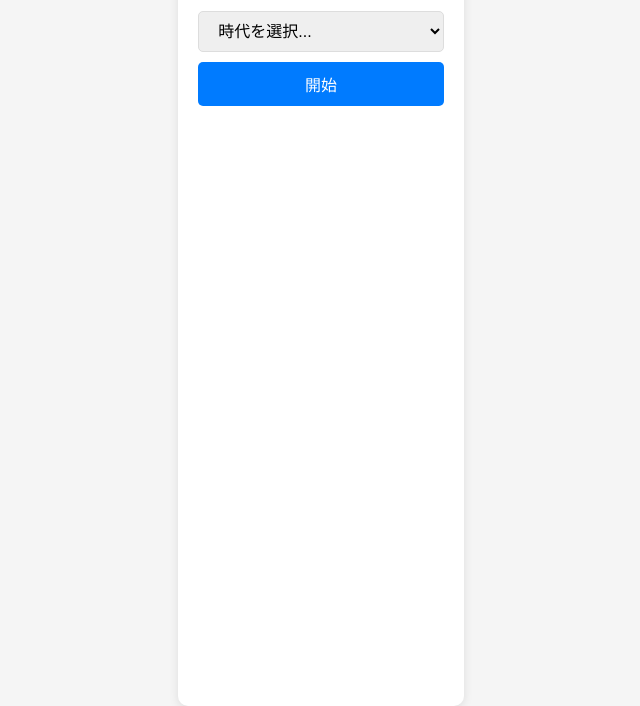
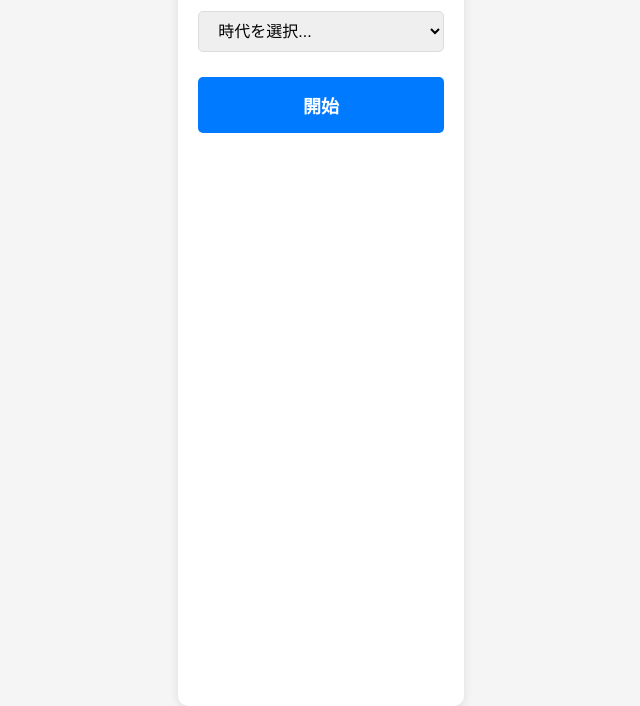
Before and after one commit to kajironpu/history-AI2, a website: page public/index.html in a window 1280 px wide. Shown: the part 94-800 px from the top of the page, without its empty margins (319-959 px from the left). Drawn offline with Linux system fonts and the light colour scheme.

Commit message:
Update style.css

```diff
--- a/public/style.css
+++ b/public/style.css
@@ -137,6 +137,20 @@ button:disabled {
     font-size: 0.95em;
 }
 
+/* 開始ボタンの幅を固定して中央寄せ */
+#start-quiz-btn {
+    display: block;           /* ブロック要素にして幅を効かせる */
+    width: 100%;              /* 親幅いっぱい */
+    max-width: 400px;         /* 最大幅を制限 */
+    margin: 20px auto;        /* 中央寄せ */
+    padding: 15px 30px;       /* 高さ・横幅を広げる */
+    font-size: 18px;          /* 文字を大きくする */
+    font-weight: bold;
+    text-align: center;
+    box-sizing: border-box;   /* paddingを幅に含める */
+    cursor: pointer;
+}
+
 #next-question-btn {
     display: none;
     margin: 20px auto 0;       /* 中央寄せ */
```
